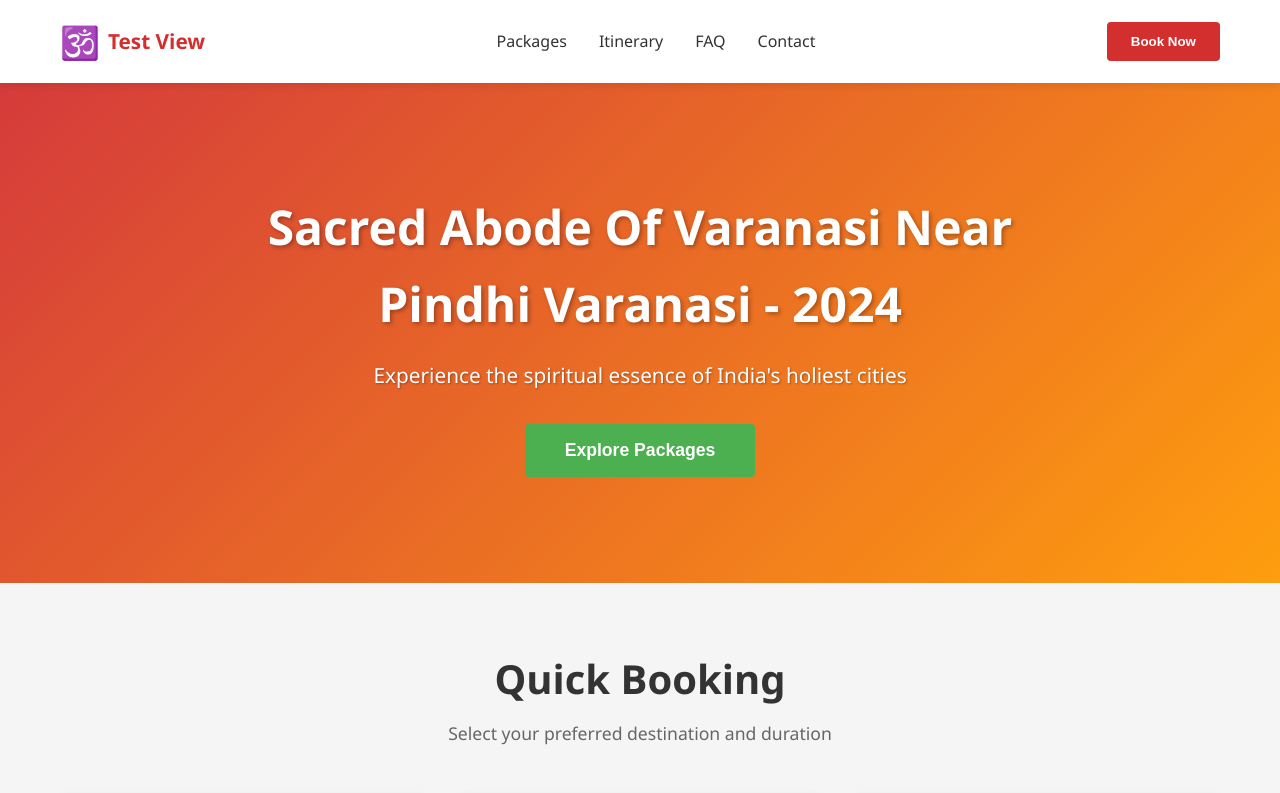
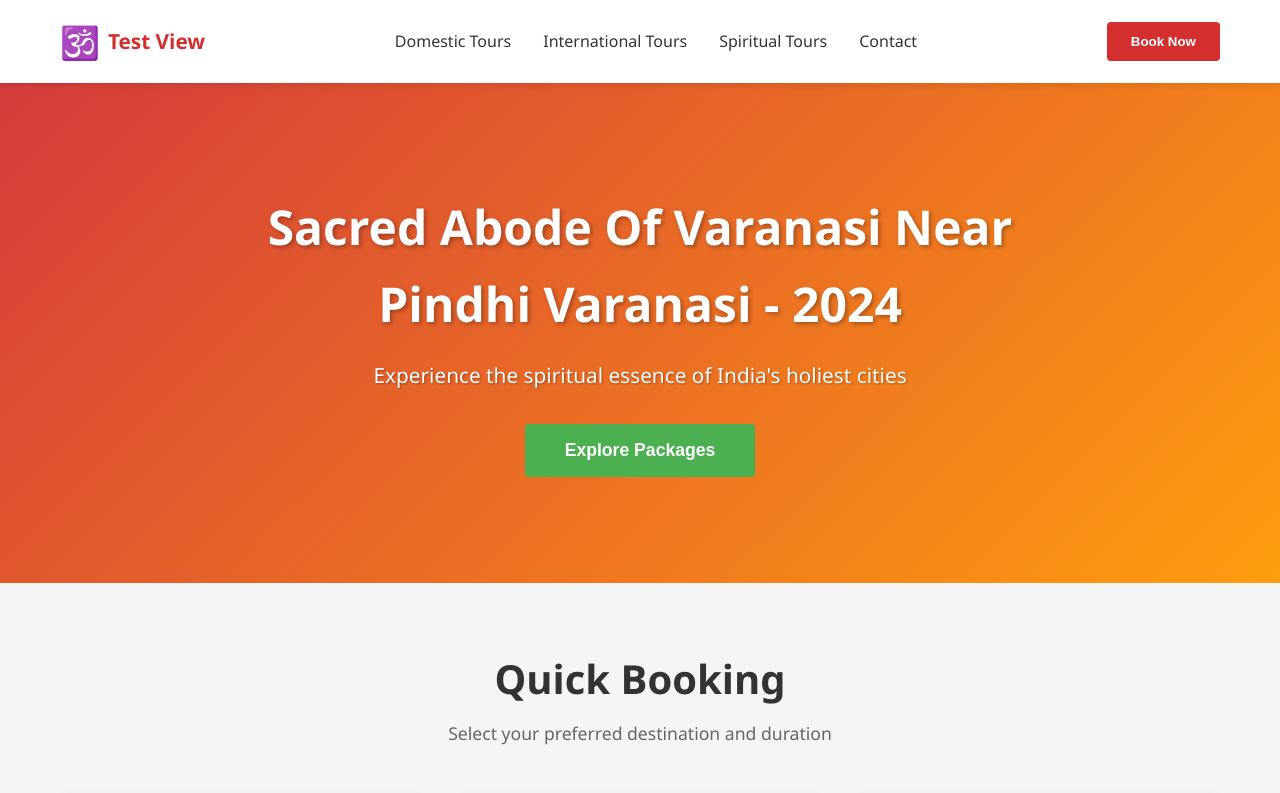
Before and after one commit to Pikme/new, a Next.js app: page / in a window 1280 px wide. Shown: the top 793 px of the page. Built offline with nearby package versions, Linux system fonts and the light colour scheme.

Commit message:
Update page.tsx

```diff
--- a/app/page.tsx
+++ b/app/page.tsx
@@ -15,9 +15,9 @@ export default function Home() {
                 <span className="logo-text">Test View</span>
             </div>
             <nav className="nav-menu">
-                <a href="#packages" className="nav-link">Packages</a>
-                <a href="#itinerary" className="nav-link">Itinerary</a>
-                <a href="#faq" className="nav-link">FAQ</a>
+                <a href="#packages" className="nav-link">Domestic Tours</a>
+                <a href="#itinerary" className="nav-link">International Tours</a>
+                <a href="#faq" className="nav-link">Spiritual Tours</a>
                 <a href="#contact" className="nav-link">Contact</a>
             </nav>
             <button className="cta-button">Book Now</button>
```
